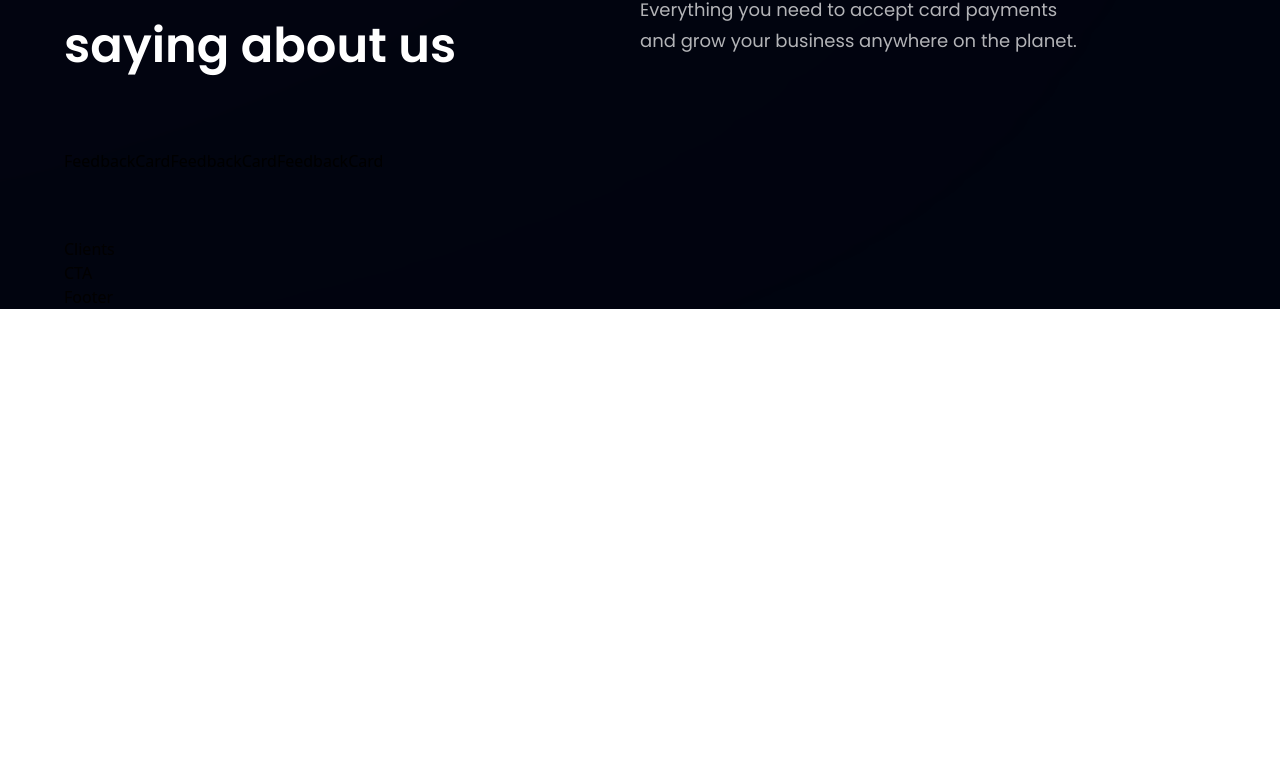
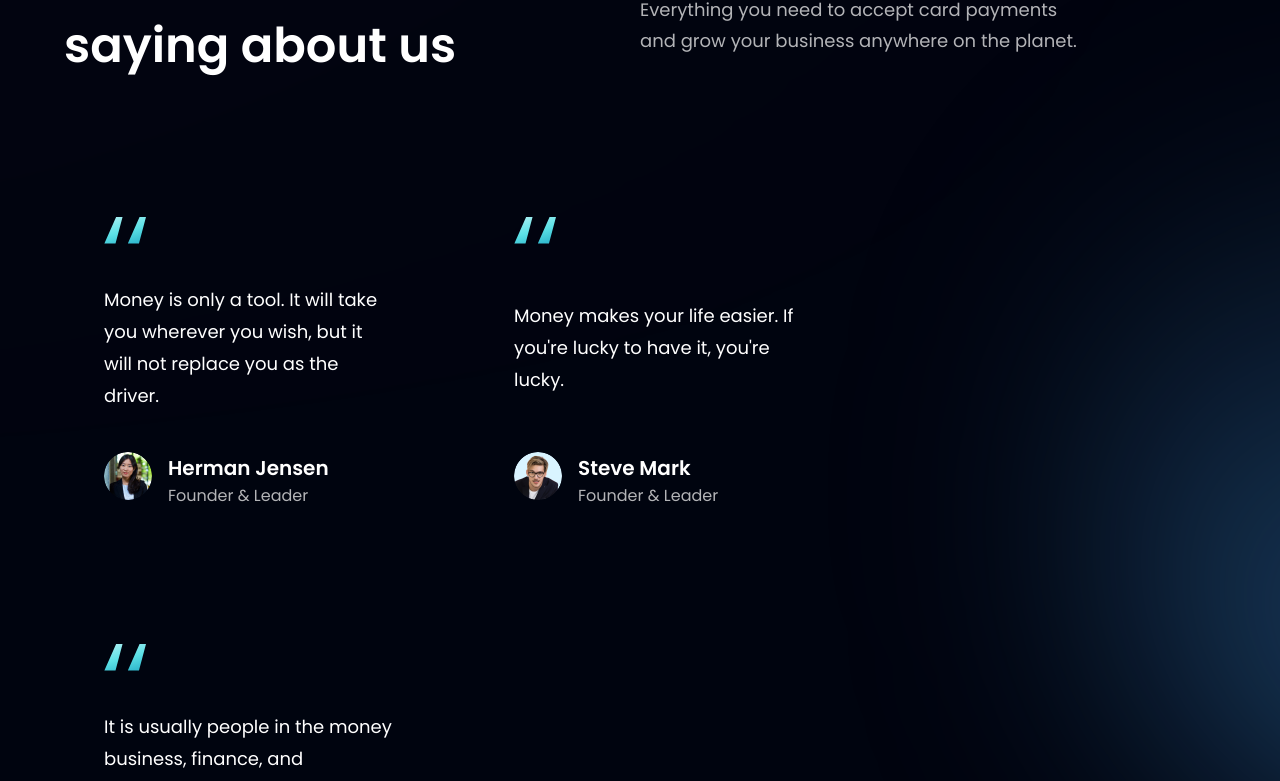
Before and after one commit to seansangpark/bank_modern_app, a React (Vite) app in the folder bank_modern_app/: page / in a window 1280 px wide. Shown: the part 2936-3717 px from the top of the page. Before the commit the page ends 3245 px from the top, so only its background shows below. Built offline with nearby package versions, Linux system fonts and the light colour scheme.

Commit message:
testimonials and feedback card completed

```diff
--- a/bank_modern_app/src/components/FeedbackCard.jsx
+++ b/bank_modern_app/src/components/FeedbackCard.jsx
@@ -1,7 +1,31 @@
-import React from 'react';
+import { quotes } from '../assets';
 
-const FeedbackCard = () => {
-  return <div>FeedbackCard</div>;
-};
+const FeedbackCard = ({ content, name, title, img }) => (
+  <div className='flex justify-between flex-col px-10 py-12 rounded-[20px] max-w-[370px] md:mr-10 sm:mr-5 mr-0 my-5 feedback-card'>
+    <img
+      src={quotes}
+      alt='double_quotes'
+      className='w-[42px] h-[27px] object-contain'
+    />
+    <p className='font-poppins font-normal text-[18px] leading-[32px] text-white my-10'>
+      {content}
+    </p>
+    <div className='flex flex-row'>
+      <img
+        src={img}
+        alt={name}
+        className='w-[48px] h-[48px] rounded-full'
+      />
+      <div className='flex flex-col ml-4'>
+        <h4 className='font-poppins font-semibold text-[20px] leading-[32px] text-white'>
+          {name}
+        </h4>
+        <p className='font-poppins font-normal text-[16px] leading-[24px] text-dimWhite'>
+          {title}
+        </p>
+      </div>
+    </div>
+  </div>
+);
 
 export default FeedbackCard;
--- a/bank_modern_app/src/components/Testimonials.jsx
+++ b/bank_modern_app/src/components/Testimonials.jsx
@@ -7,8 +7,7 @@ const Testimonials = () => (
     id='clients'
     className={`${styles.paddingY} ${styles.flexCenter} flex-col relative`}
   >
-    {/* TODO */}
-    <div />
+    <div className='absolute z-[0] w-[60%] h-[60%] -right-[50%] rounded-full blue__gradient' />
 
     <div className='w-full flex justify-between items-center md:flex-row flex-col sm:mb-16 mb-6 relative z-[1]'>
       <h1 className={styles.heading2}>
```
